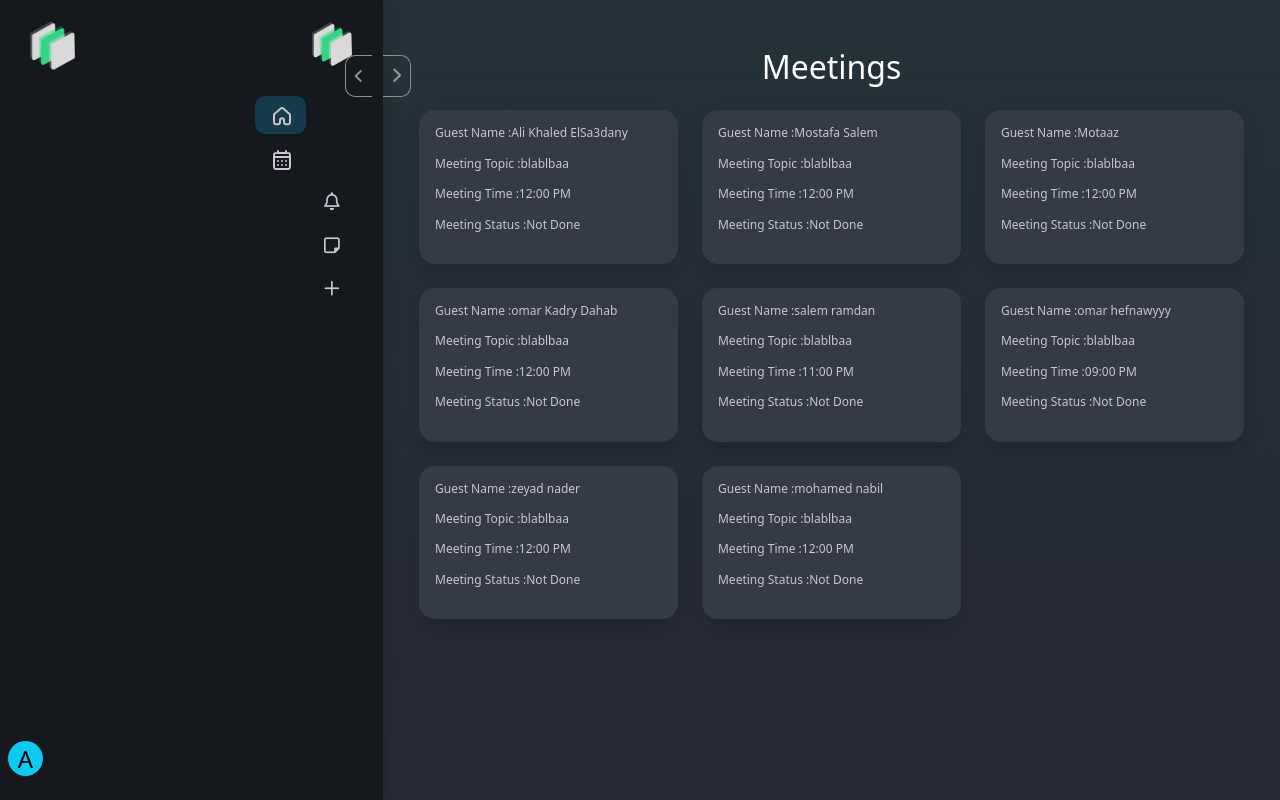
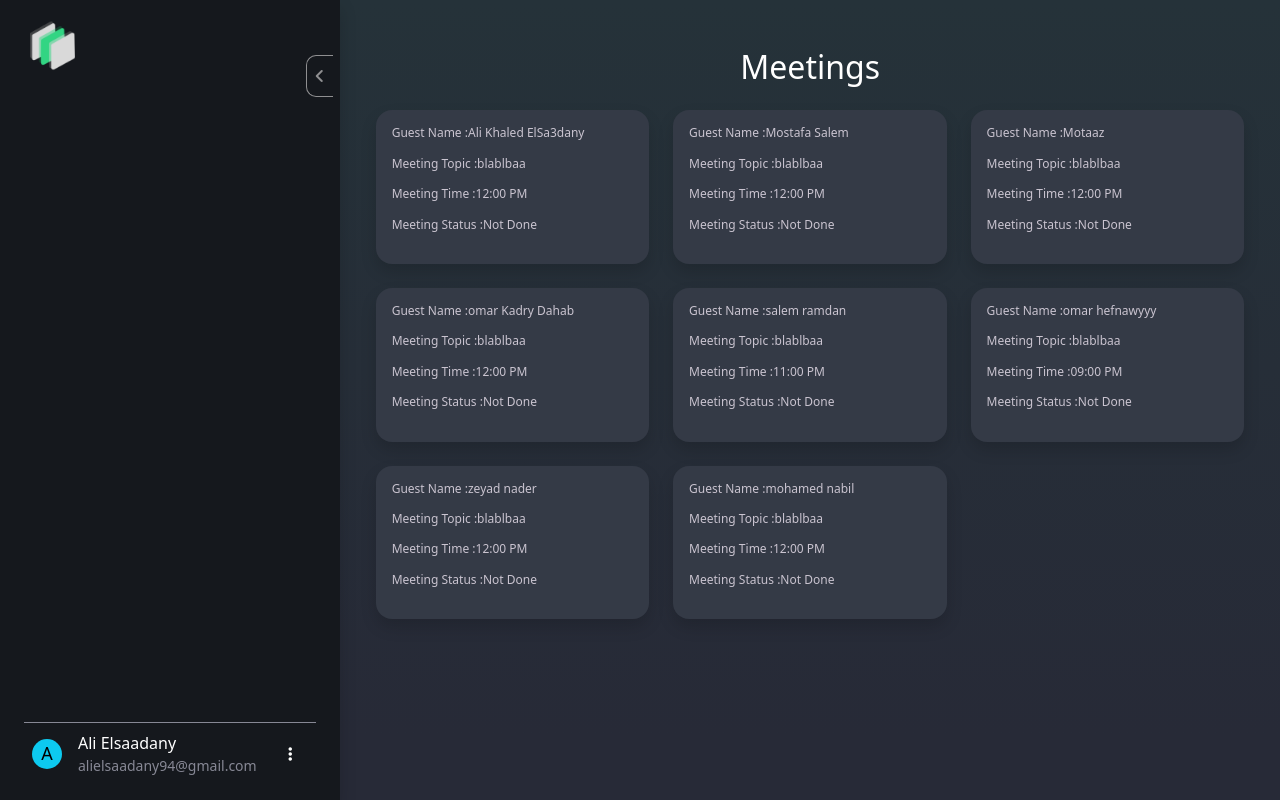
Before and after one commit to Ali1Kh/repos, a React (Create React App) app in the folder meeting-management/: page /#/ in a window 1280 px wide. Built offline with nearby package versions, Linux system fonts and the light colour scheme.

Commit message:
accountBar

```diff
--- a/meeting-management/src/components/login/Login.jsx
+++ b/meeting-management/src/components/login/Login.jsx
@@ -1,6 +1,7 @@
 import React from "react";
 import "./login.css";
 import logo from "../../image/Logo.png";
+import { Link } from "react-router-dom";
 
 export default function Login() {
   return (
@@ -26,7 +27,7 @@ export default function Login() {
                   />
                 </div>
                 <div className="login-btn d-flex justify-content-center align-items-center mt-3">
-                  <button className="">Login</button>
+                  <Link to={"/#"} className="">Login</Link>
                 </div>
               </div>
             </div>
--- a/meeting-management/src/components/login/login.css
+++ b/meeting-management/src/components/login/login.css
@@ -30,7 +30,7 @@
 
 /*  */
 
-.login-btn button {
+.login-btn a {
   background: var(--sec-color);
   box-shadow: 0px 4px 4px 0px rgba(0, 0, 0, 0.33);
   color: #CAC4D0;
@@ -43,8 +43,9 @@
   font-weight: 600;
   line-height: 20px;
   transition: all 0.5s;
+  text-decoration: none;
 }
 
-.login-btn button:hover {
+.login-btn a:hover {
   background: darkslateblue;
 }
--- a/meeting-management/src/components/manager/Calender/Calender.jsx
+++ b/meeting-management/src/components/manager/Calender/Calender.jsx
@@ -97,7 +97,7 @@ export default function Calender() {
             <div className="col-lg-6">
               <div className="dayMeetings p-4">
                 <div
-                  style={{ color: "#878895" }}
+                  style={{ color: "var(--mutedColor)" }}
                   className="todayDate d-flex justify-content-between mb-3"
                 >
                   <span>{day}</span>
--- a/meeting-management/src/components/sidebar/Sidebar.jsx
+++ b/meeting-management/src/components/sidebar/Sidebar.jsx
@@ -1,9 +1,10 @@
 import "./sidebar.css";
 import logo from "../../image/Logo.png";
-import { Link } from "react-router-dom";
+import { Link, useNavigate } from "react-router-dom";
 import { useEffect } from "react";
 import $ from "jquery";
 const Sidebar = () => {
+  const navigate = useNavigate();
   function openSideBar() {
     $(".sideBarInner").show(1000);
     $(".sideBarMini").hide(1000);
@@ -12,8 +13,8 @@ const Sidebar = () => {
     $(".sideBarInner").hide(1000);
     $(".sideBarMini").show(1000);
   }
-
   useEffect(() => {
+    $(".sideBarMini").hide(0);
     // ?Sidebar open-close
     $(".sideOpenBtn").click(() => {
       openSideBar();
@@ -22,12 +23,14 @@ const Sidebar = () => {
     $(".sideCloseBtn").click(() => {
       closeSideBar();
     });
-
-    // $(".sideBarInner").hide();
     // ?Active
     $(".sidebarItem").click((e) => {
       $(".sidebarItem.active").removeClass("active");
-      $($(e.target).parents(".sidebarItem")).addClass("active");
+      if ($(e.target).hasClass("sidebarItem")) {
+        $(e.target).addClass("active");
+      } else {
+        $(e.target).parents(".sidebarItem").addClass("active");
+      }
     });
     // ? Animate list
     $(".sidebarItem").eq(0).addClass("animate__fadeInUp animate__delay-150ms");
@@ -35,12 +38,25 @@ const Sidebar = () => {
     $(".sidebarItem").eq(2).addClass("animate__fadeInUp animate__delay-250ms");
     $(".sidebarItem").eq(3).addClass("animate__fadeInUp animate__delay-300ms");
     $(".sidebarItem").eq(4).addClass("animate__fadeInUp animate__delay-350ms");
-    $(".sidebarItem")
-      .eq(5)
-      .addClass("animate__slideInLeft animate__delay-400ms");
-    $(".sidebarItem")
-      .eq(6)
-      .addClass("animate__slideInLeft animate__delay-450ms");
+    // $(".sidebarItem")
+    //   .eq(5)
+    //   .addClass("animate__slideInLeft animate__delay-400ms");
+    // $(".sidebarItem")
+    //   .eq(6)
+    //   .addClass("animate__slideInLeft animate__delay-450ms");
+    // ?Context
+    $(".accMore").click((e) => {
+      e.stopPropagation();
+      e.preventDefault();
+      $(".moreContext").css("display", "block");
+    });
+    $(document).click(() => {
+      $(".moreContext").css("display", "none");
+    });
+
+    $(".logout").click((e) => {
+      navigate("/login");
+    });
   });
 
   return (
@@ -88,7 +104,6 @@ const Sidebar = () => {
               </span>
               <span>Home</span>
             </Link>
-
             <Link
               className="sidebarItem animate__animated"
               to={"/manager/calender"}
@@ -114,21 +129,18 @@ const Sidebar = () => {
               </span>
               <span>Calendar</span>
             </Link>
-
             <Link className="sidebarItem animate__animated" href="#">
               <span className="d-inline-flex text-center justify-content-center">
                 <i className="fa-regular fa-bell"></i>
               </span>
               <span>Notification</span>
             </Link>
-
             <Link className="sidebarItem animate__animated" to={"/meeting"}>
               <span className="d-inline-flex text-center justify-content-center">
-                <i class="fa-regular fa-note-sticky"></i>
+                <i className="fa-regular fa-note-sticky"></i>
               </span>
               <span>Meetings</span>
             </Link>
-
             <Link
               className="sidebarItem animate__animated"
               to={"/meeting/addMeeting"}
@@ -139,23 +151,33 @@ const Sidebar = () => {
               <span>Create Meeting</span>
             </Link>
           </div>
-          <div className="setting-side mt-auto mb-3 pe-5">
-            <div className="account p-2">
-              <div
-                className="accImage text-black d-flex justify-content-center align-items-center bg-info"
-              >
-                <span className="fs-4">A</span>
+          <div className="setting-side border-top mx-4 mt-auto mb-3">
+            <div className="account d-flex justify-content-center align-items-center gap-3 p-2">
+              <div className="accImage text-black d-flex justify-content-center align-items-center bg-info">
+                <span className="m-0 p-0">A</span>
               </div>
-              <div className="accInfo">
-
+              <div className="accInfo text-white">
+                <div className="username">
+                  <span>Ali Elsaadany</span>
+                </div>
+                <div className="email" style={{ color: "var(--mutedColor)" }}>
+                  alielsaadany94@gmail.com
+                </div>
+              </div>
+              <div className="accMore position-relative cursorPointer d-flex justify-content-center align-items-center ms-auto">
+                <i className="fa-solid fa-ellipsis-vertical text-white"></i>
+                <div className="moreContext">
+                  <div className="item">Settings</div>
+                  <div className="item logout">Logout</div>
+                </div>
               </div>
             </div>
           </div>
         </div>
 
         <div
-          className="sideBarMini p-3  flex-column  align-items-center"
-          style={{ display: "flex" }}
+          className="sideBarMini p-3 flex-column  align-items-center"
+          style={{ display: "none" }}
         >
           <div
             style={{ userSelect: "none" }}
@@ -220,7 +242,7 @@ const Sidebar = () => {
             </Link>
 
             <Link className="sidebarItem animate__animated" to={"/meeting"}>
-              <i class="fa-regular fa-note-sticky"></i>
+              <i className="fa-regular fa-note-sticky"></i>
             </Link>
 
             <Link
@@ -231,14 +253,11 @@ const Sidebar = () => {
             </Link>
           </div>
 
-          {/* <div className="setting-side mt-auto mb-3">
-            <Link className="sidebarItem animate__animated" to={"/settings"}>
-              <i className="fa-solid fa-gear"></i>
-            </Link>
-            <Link className="sidebarItem animate__animated">
-              <i className="fa-solid fa-arrow-right-to-bracket"></i>
-            </Link>
-          </div> */}
+          <div className="setting-side mx-4 mt-auto mb-3">
+            <div className="accImage text-black d-flex justify-content-center align-items-center bg-info">
+              <span className="m-0 p-0">A</span>
+            </div>
+          </div>
         </div>
       </div>
     </>
--- a/meeting-management/src/components/sidebar/sidebar.css
+++ b/meeting-management/src/components/sidebar/sidebar.css
@@ -6,6 +6,15 @@
   left: 0;
   right: 0;
   background: #15181d;
+}
+
+.sideBarInner,
+.sideBarMini {
+  height: inherit !important;
+}
+
+.sideBarMini{
+  display: flex;
 }
 
 .sideBarInner .side-logo {
@@ -50,11 +59,14 @@
 
 .header-side a:hover,
 .setting-side a:hover {
-  background-color: rgba(23, 145, 186, 0.3);
+  background-color: var(--hoverColor);
 }
 
+.sideBarInner .setting-side {
+  border-color: var(--mutedColor) !important;
+}
 .sidebarItem.active {
-  background-color: rgba(23, 145, 186, 0.3);
+  background-color: var(--hoverColor);
 }
 
 .sideBarMini .header-side a,
@@ -84,11 +96,50 @@
 
 /*  */
 .accImage {
-  width: 35px;
-  height: 35px;
+  width: 30px;
+  height: 30px;
+  font-size: 18px;
   border-radius: 100vh !important;
   user-select: none;
 }
+
+.accInfo .email {
+  font-size: 14px;
+}
+
+.accMore {
+  width: 35px;
+  height: 35px;
+  border-radius: 100vh;
+  transition: all 0ms;
+}
+.accMore:hover {
+  background-color: rgba(23, 145, 186, 0.1);
+}
+
+.moreContext {
+  display: none;
+  position: absolute;
+  bottom: 75%;
+  left: 85%;
+  z-index: 9998;
+  background-color: #15181d;
+  border-radius: 8px 8px 8px 1px;
+  width: 150px;
+  padding: 5px;
+}
+.moreContext .item{
+  padding: 8px 10px;
+  color: white;
+  cursor: pointer;
+  font-size: 14px;
+  border-radius: 8px;
+  user-select: none;
+}
+.moreContext .item:hover {
+  background-color: #2f2f2f;
+}
+
 
 /* Animation  */
 .animate__delay-150ms {
--- a/meeting-management/src/index.css
+++ b/meeting-management/src/index.css
@@ -2,13 +2,15 @@
   /* --main-color: #323644; */
   --sec-color: #343a46;
   --main-font: Poppins;
-  --black-color : #262a2e;
+  --black-color: #262a2e;
   --background-color-1: linear-gradient(145deg, #1e2024, #23272b);
   --shadow-1: 10px 10px 19px #262a2e, -10px -10px 19px #262a2e;
   --transition: 0.4s;
   --main-color: #323644;
-  --sec-color:#7E7EBE;
-  --main-font :Poppins;
+  --sec-color: #7e7ebe;
+  --main-font: Poppins;
+  --mutedColor: rgb(135, 136, 149);
+  --hoverColor: rgba(23, 145, 186, 0.3);
 }
 
 .main {
@@ -41,7 +43,7 @@ body {
   padding: 0;
 }
 
-.cursorPointer{
+.cursorPointer {
   cursor: pointer;
 }
 
@@ -49,12 +51,11 @@ body {
   display: none !important;
 }
 
-
 @media screen and (576px > width) {
   .navbar {
     display: block !important;
   }
-  .sidebar-col{
+  .sidebar-col {
     display: none !important;
   }
 }
```
